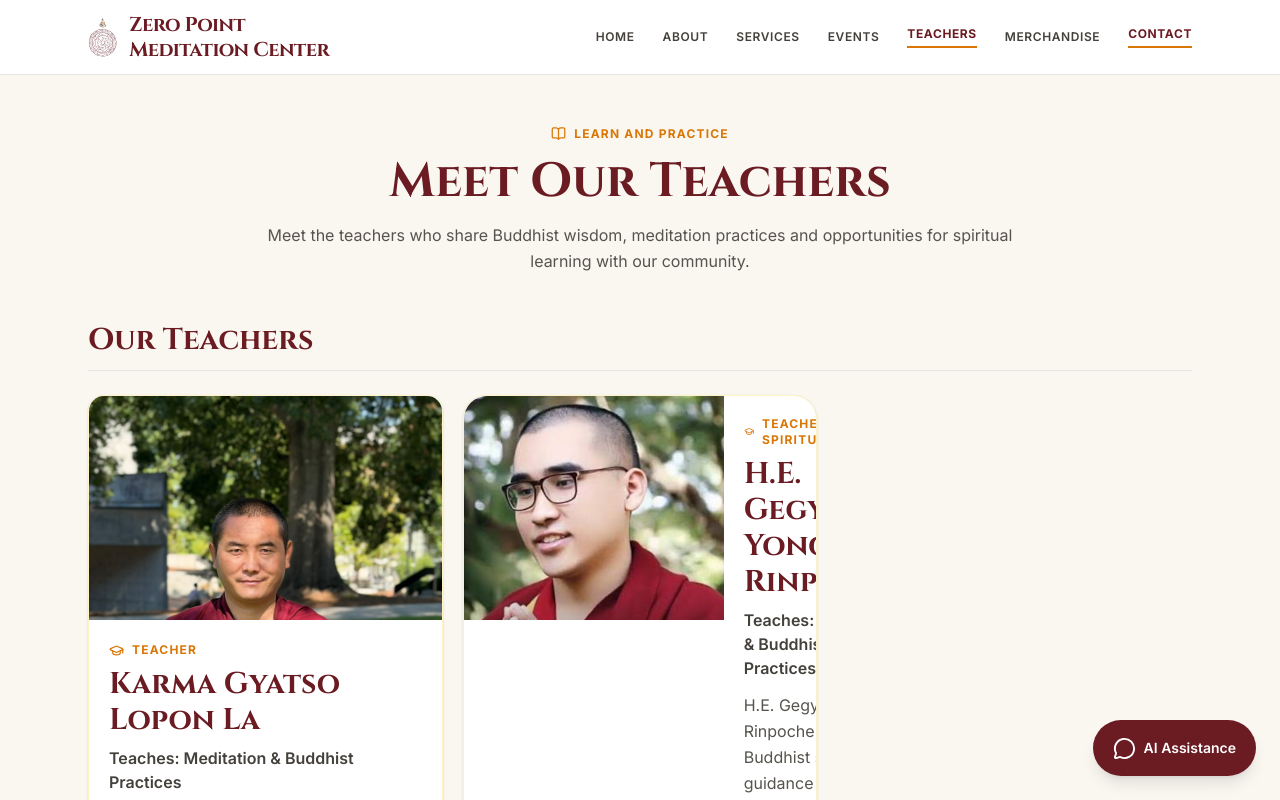
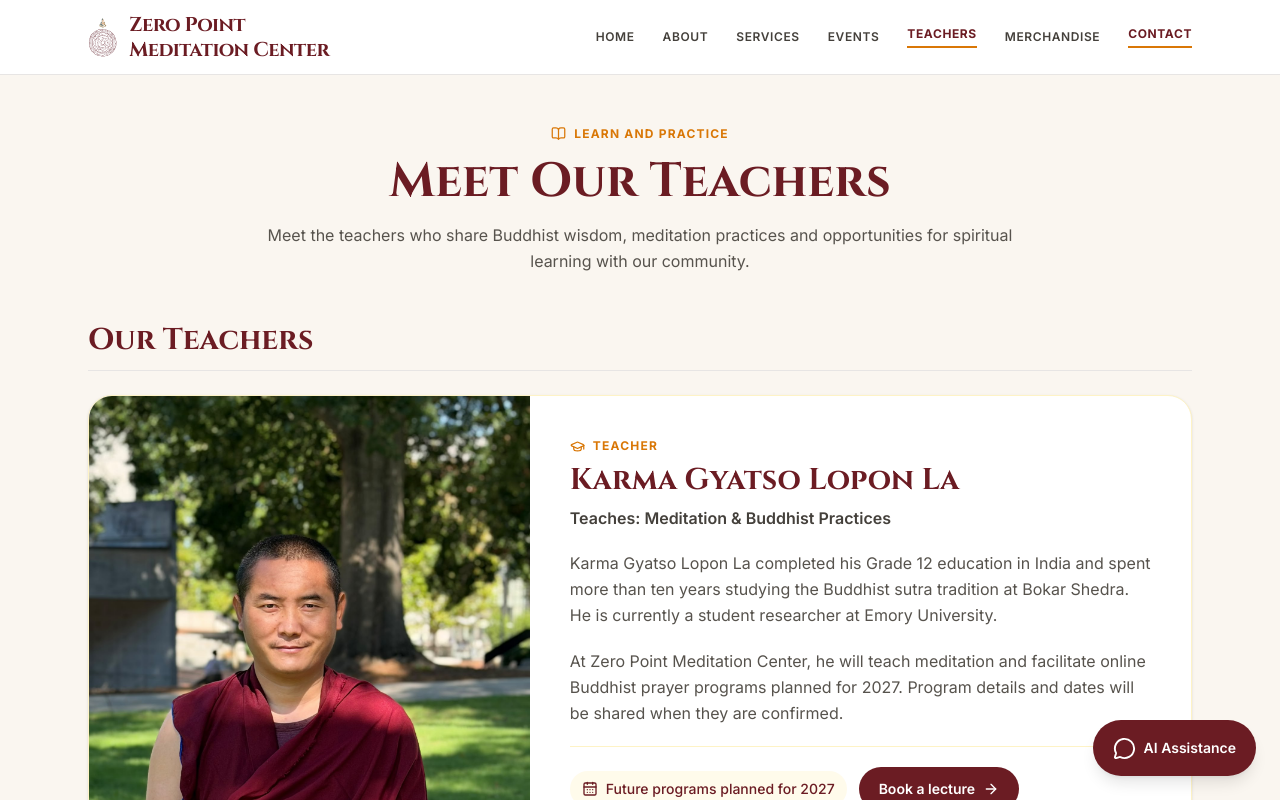
Before and after one commit to sherpaten/Zero-Point-Meditation-Center, a React (Vite) app in the folder zero-point-meditation/: page /teachers in a window 1280 px wide. Shown: the top 800 px of the page. Built offline with nearby package versions, Linux system fonts and the light colour scheme.

Commit message:
Restore previous teacher profile layout

```diff
--- a/zero-point-meditation/src/pages/Teachings.jsx
+++ b/zero-point-meditation/src/pages/Teachings.jsx
@@ -39,14 +39,13 @@ export default function Teachings() {
           <h2 id="teacher-list-heading" className="font-serif text-2xl font-bold text-buddhist-burgundy sm:text-3xl">Our Teachers</h2>
         </div>
 
-        <div className="grid grid-cols-1 gap-5 sm:grid-cols-2 lg:grid-cols-3">
         <motion.article
           initial={{ opacity: 0, y: 18 }}
           animate={{ opacity: 1, y: 0 }}
           transition={{ duration: 0.45 }}
-          className="flex flex-col overflow-hidden rounded-2xl border border-amber-100 bg-white shadow-sm"
+          className="grid overflow-hidden rounded-3xl border border-amber-100 bg-white shadow-sm md:grid-cols-[minmax(260px,0.8fr)_1.2fr]"
         >
-          <div className="h-56 bg-stone-100">
+          <div className="min-h-[320px] bg-stone-100 sm:min-h-[400px]">
             <img
               src={karmaGyatsoPhoto}
               alt="Karma Gyatso Lopon La"
@@ -54,7 +53,7 @@ export default function Teachings() {
               loading="lazy"
             />
           </div>
-          <div className="flex flex-1 flex-col gap-3 p-5">
+          <div className="flex flex-col justify-center gap-5 p-6 sm:p-8 lg:p-10">
             <div className="space-y-2">
               <span className="inline-flex items-center gap-2 text-xs font-bold uppercase tracking-widest text-buddhist-gold">
                 <GraduationCap size={15} /> Teacher
@@ -91,7 +90,7 @@ export default function Teachings() {
           transition={{ duration: 0.45, delay: 0.1 }}
           className="grid overflow-hidden rounded-3xl border border-amber-100 bg-white shadow-sm md:grid-cols-[minmax(260px,0.8fr)_1.2fr]"
         >
-          <div className="h-56 bg-stone-100">
+          <div className="min-h-[320px] bg-stone-100 sm:min-h-[400px]">
             <img
               src={gegyeYongyalRinpoche}
               alt="H.E. Gegye Yongyal Rinpoche"
@@ -99,7 +98,7 @@ export default function Teachings() {
               loading="lazy"
             />
           </div>
-          <div className="flex flex-1 flex-col gap-3 p-5">
+          <div className="flex flex-col justify-center gap-5 p-6 sm:p-8 lg:p-10">
             <div className="space-y-2">
               <span className="inline-flex items-center gap-2 text-xs font-bold uppercase tracking-widest text-buddhist-gold">
                 <GraduationCap size={15} /> Teacher &amp; Spiritual Guide
@@ -126,7 +125,6 @@ export default function Teachings() {
             </div>
           </div>
         </motion.article>
-        </div>
       </section>
 
       <BookingModal
```
